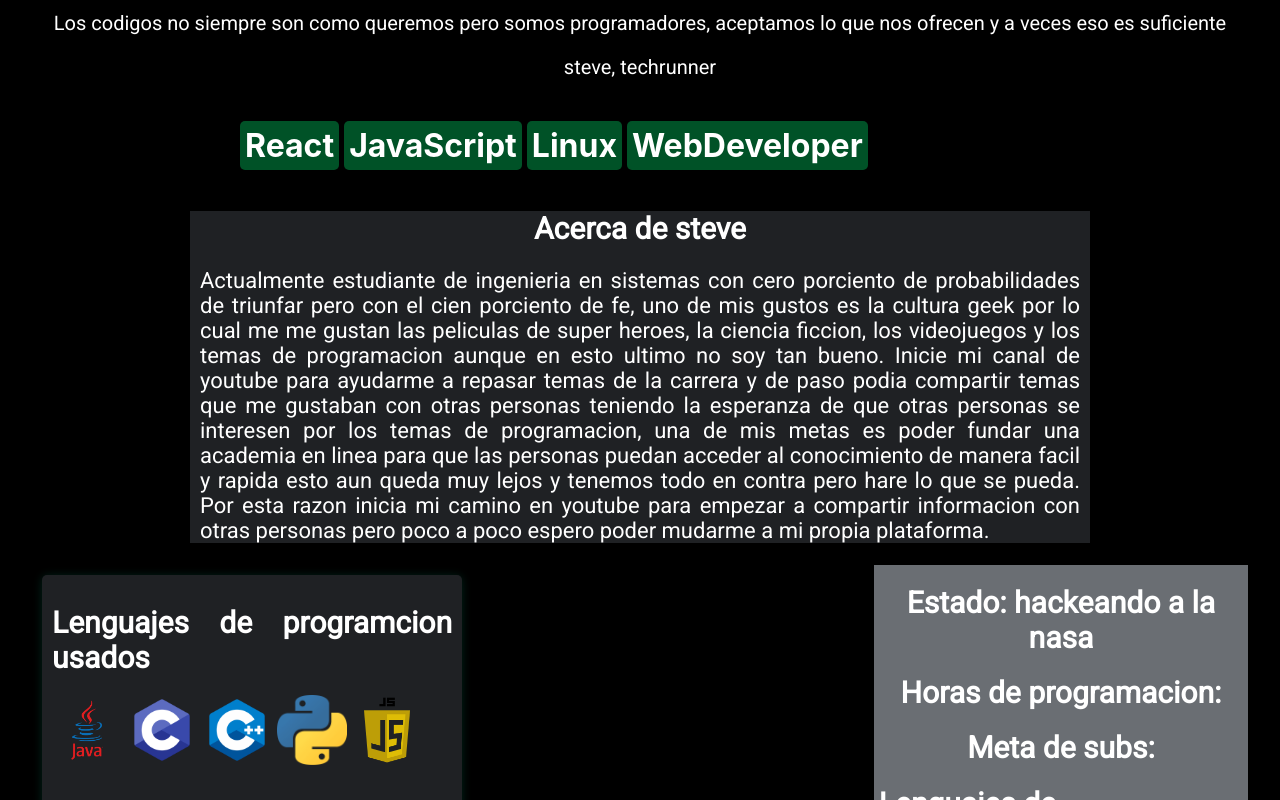
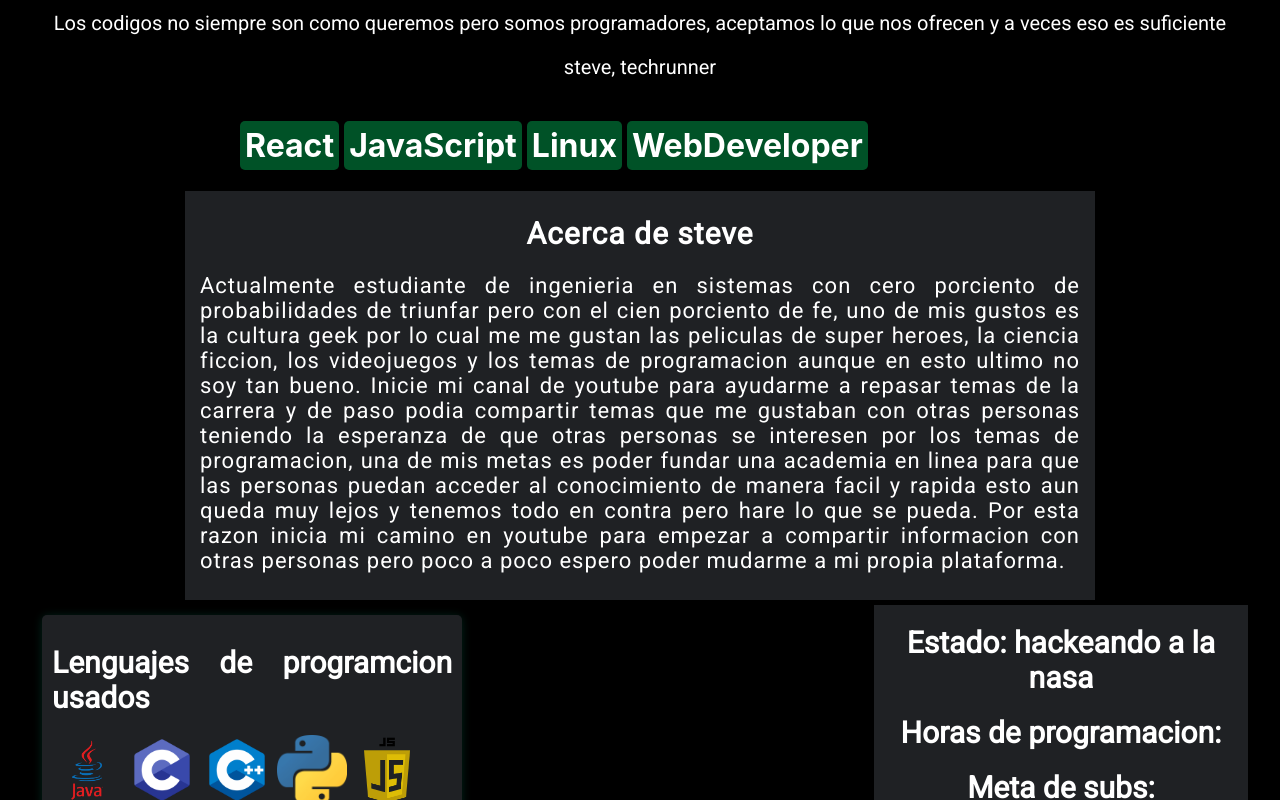
Before and after one commit to SteveBartmoss/steveapp, a React (Create React App) app: page /steve in a window 1280 px wide. Shown: the part 664-1464 px from the top of the page. Built offline with nearby package versions, Linux system fonts and the light colour scheme.

Commit message:
add a new css rules for the classname div-bio and change a color for the classname item-lateral

```diff
--- a/src/App.css
+++ b/src/App.css
@@ -566,6 +566,9 @@
   width: 900px;
   background-color: var(--gris-7);
   margin: auto;
+  padding: 5px;
+  letter-spacing: 1px;
+  margin-bottom: 5px;
 }
 
 /*  estilos de about */
@@ -1120,7 +1123,7 @@
 
 .item-lateral{
   width: 400px;
-  background-color:var(--gris-9);
+  background-color:var(--gris-7);
 }
 
 .item-mid{
```
